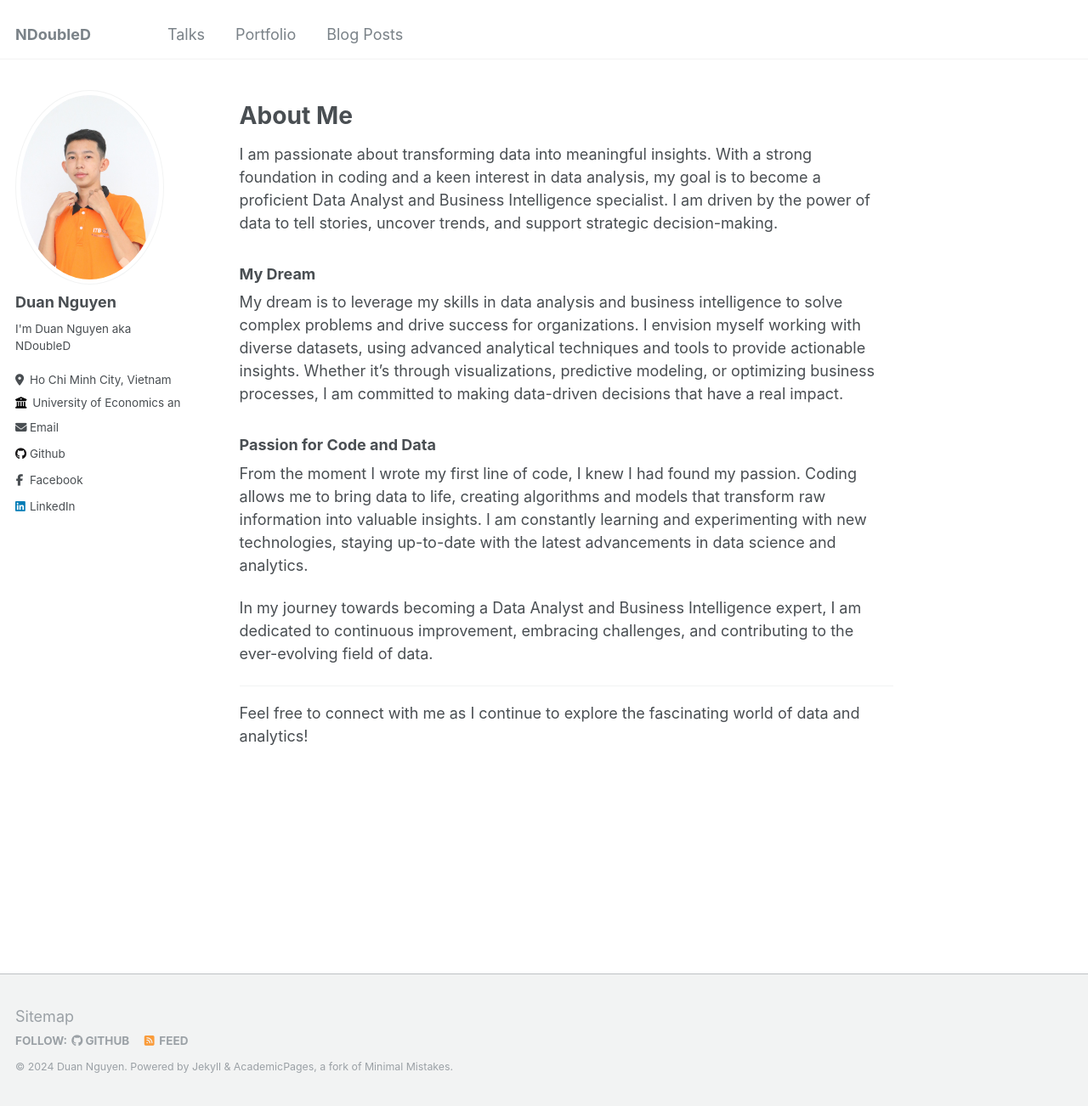
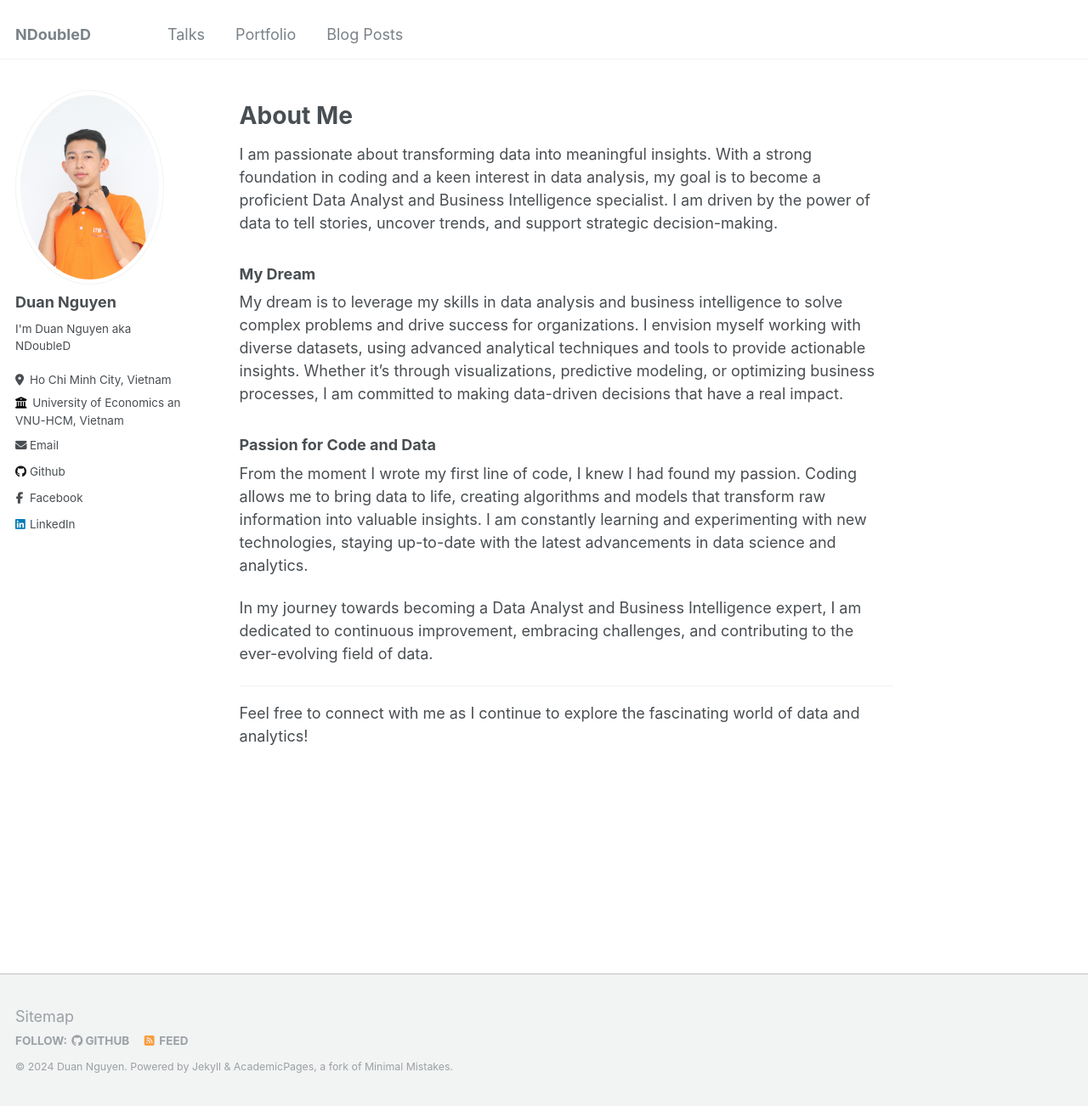
Before and after one commit to duan-n2d/duan-n2d.github.io, a Jekyll site: the page built from _pages/about.md, in a window 1280 px wide and 1302 px high. Shown: the whole window at 85% size. Built offline with Jekyll 4.4.1, drawn with Linux system fonts in a browser that asks for light colours.

Commit message:
update data

```diff
--- a/_config.yml
+++ b/_config.yml
@@ -26,7 +26,7 @@ author:
   pronouns         : # "he/him/his"
   bio              : "I'm Duan Nguyen aka NDoubleD"
   location         : "Ho Chi Minh City, Vietnam"
-  employer         : "University of Economics and Law, VNU-HCM, Vietnam"
+  employer         : "University of Economics and Law </br>VNU-HCM, Vietnam"
   uri              : # "https://duan-n2d.github.io"
   email            : "duannguyen2606@gmail.com"
 
```
